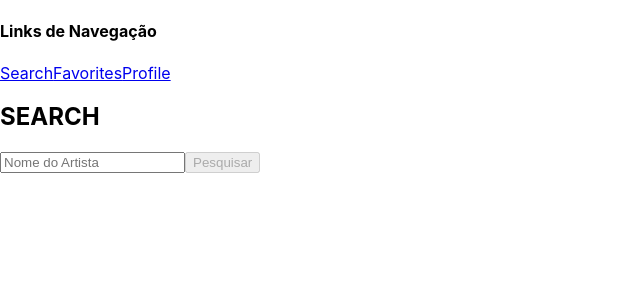
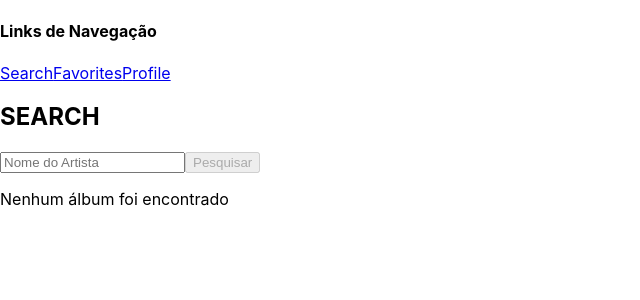
Before and after one commit to imsamuelcovalero/Project-Trybetunes, a React (Create React App) app: page /search in a window 1280 px wide. Shown: the top 300 px of the page, without its empty margins (0-640 px from the left). Built offline with nearby package versions, Linux system fonts and the light colour scheme.

Commit message:
resolve a condicional de não encontrar nenhum álbum

```diff
--- a/src/components/AlbumCard.js
+++ b/src/components/AlbumCard.js
@@ -14,7 +14,7 @@ class AlbumCard extends Component {
 
     return (
       // cria uma sessão para os álbums
-      <section className="albumCard">
+      <section className="album-card">
         {/* Exibe o AlbumCard */}
         <img src={ artwork } alt={ collectionName } />
         <h4>{ collectionName }</h4>
--- a/src/pages/Search.js
+++ b/src/pages/Search.js
@@ -13,6 +13,7 @@ class Search extends Component {
       isSaveButtonDisabled: true,
       loading: false,
       albuns: [],
+      // nenhumAlbum: true,
     };
   }
 
@@ -54,13 +55,22 @@ class Search extends Component {
       albuns: resposta,
       loading: false,
     });
+    // if (albuns === []) {
+    //   this.setState({
+    //     nenhumAlbum: true,
+    //   });
+    // } else {
+    //   this.setState({
+    //     nenhumAlbum: false,
+    //   });
+    // }
     target.value = '';
   }
 
   render() {
     const { artistName, isSaveButtonDisabled, loading, albuns } = this.state;
     // const { collectionId } = albuns;
-    console.log('collectionId', albuns.artistName);
+    // console.log('collectionId', albuns.artistName);
     return (
       <div data-testid="page-search">
         {
@@ -87,6 +97,9 @@ class Search extends Component {
           >
             Pesquisar
           </button>
+          { albuns.length === 0
+            ? (<p>Nenhum álbum foi encontrado</p>)
+            : (
               <section>
                 {albuns.map((album, index) => (
                   <section key={ index }>
@@ -110,7 +123,7 @@ class Search extends Component {
                     </section>
                   </section>
                 ))}
-          </section>
+              </section>)}
         </form>
       </div>
     );
```
Lines whose indentation alone changed are shown as unchanged.
